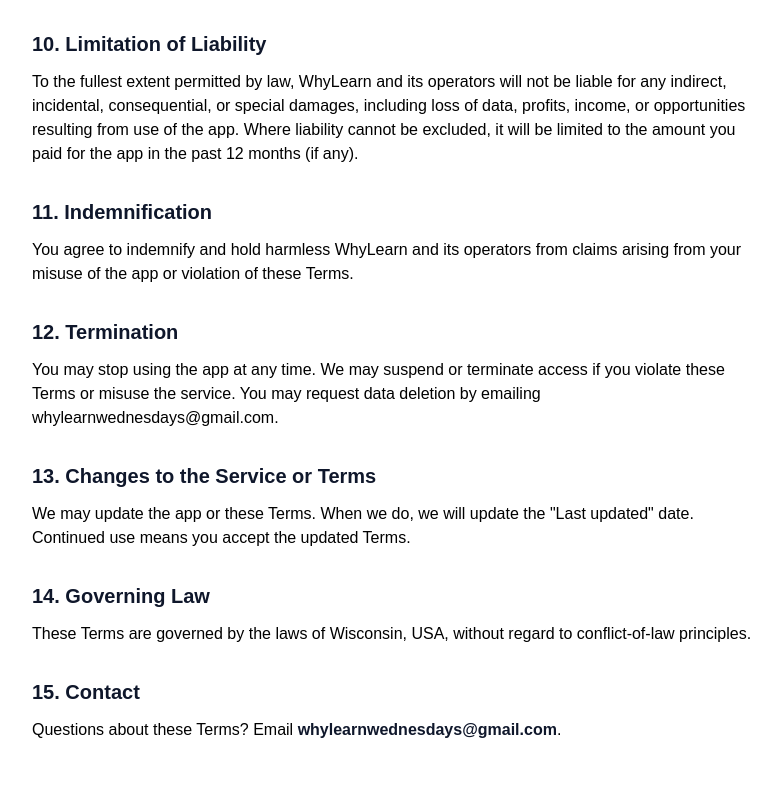
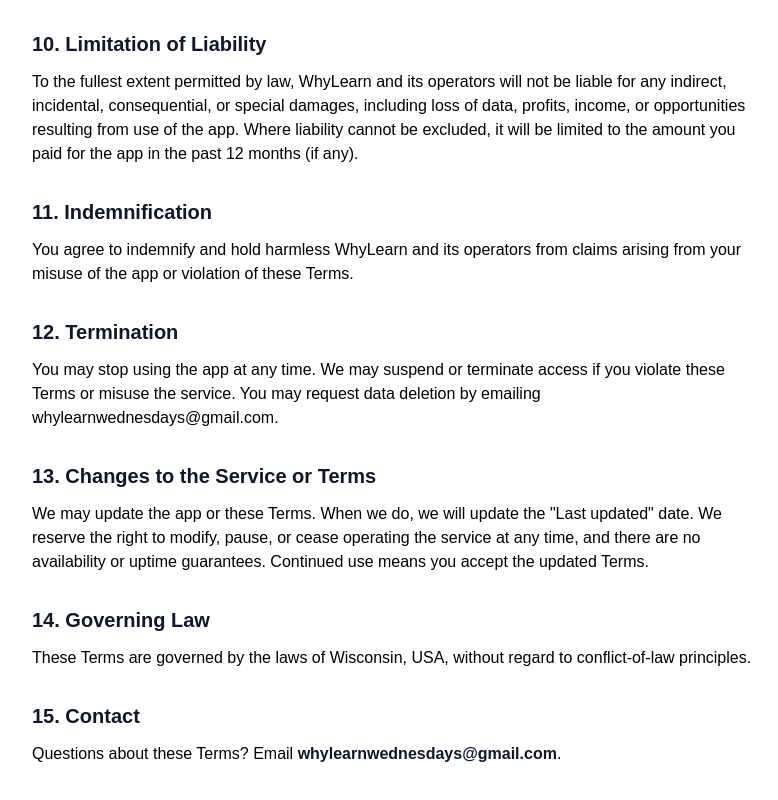
Before and after one commit to mattpweiler/whylearn-vision, a Next.js app: page /terms in a window 1280 px wide. Shown: the part 1478-2278 px from the top of the page, without its empty margins (240-1018 px from the left). Built offline with nearby package versions, Linux system fonts and the light colour scheme; no server answers.

Commit message:
updates to terms

```diff
--- a/app/terms/page.tsx
+++ b/app/terms/page.tsx
@@ -105,7 +105,11 @@
 
       <section className="space-y-3">
         <h2 className="text-xl font-semibold text-slate-900">13. Changes to the Service or Terms</h2>
-        <p>We may update the app or these Terms. When we do, we will update the &quot;Last updated&quot; date. Continued use means you accept the updated Terms.</p>
+        <p>
+          We may update the app or these Terms. When we do, we will update the &quot;Last updated&quot; date.
+          We reserve the right to modify, pause, or cease operating the service at any time, and there are no availability or uptime guarantees.
+          Continued use means you accept the updated Terms.
+        </p>
       </section>
 
       <section className="space-y-3">
```
